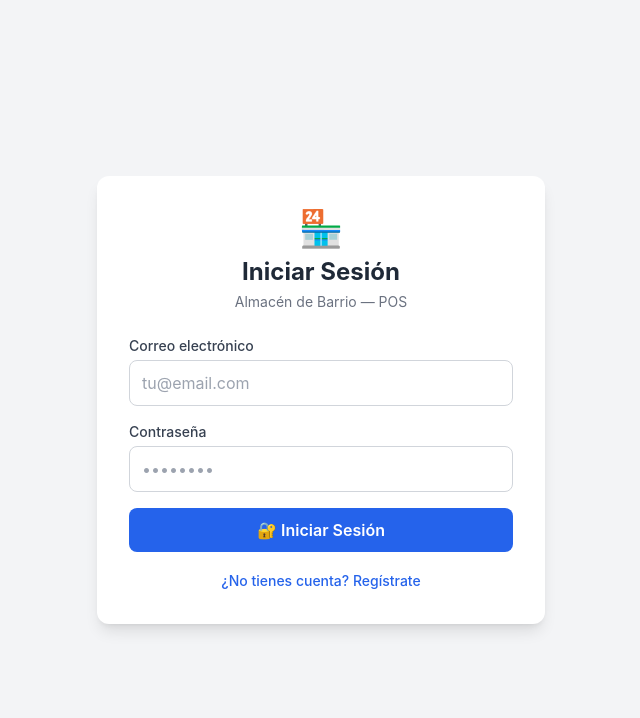
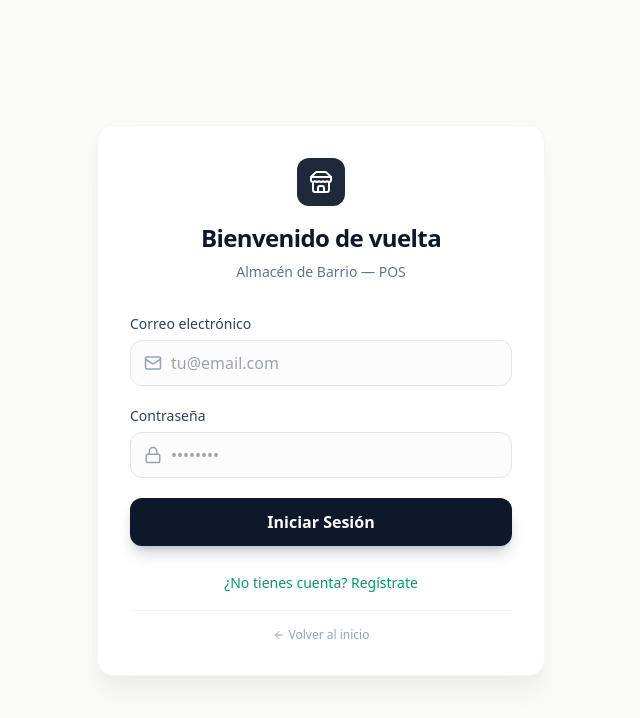
Before and after one commit to juanvvc1985/pos-almacen-barrio, a React (Vite) app: page /login in a window 1280 px wide. Shown: the top 718 px of the page, without its empty margins (319-959 px from the left). Built offline with nearby package versions, Linux system fonts and the light colour scheme; no server answers.

Commit message:
cambios landingpage

```diff
--- a/src/App.jsx
+++ b/src/App.jsx
@@ -7,10 +7,10 @@ import BetaRegister from "./pages/BetaRegister";
 import Register from "./pages/Register";
 import LandingPage from "./pages/LandingPage";
 
-// Componente para proteger rutas
+// Componente para proteger rutas privadas
 function PrivateRoute({ children }) {
   const { isAuthenticated, loading } = useAuth();
-  if (loading) return <div className="min-h-screen flex items-center justify-center bg-slate-50"><div className="animate-spin rounded-full h-8 w-8 border-b-2 border-slate-600"></div></div>;
+  if (loading) return <div className="min-h-screen flex items-center justify-center bg-stone-50"><div className="animate-spin rounded-full h-8 w-8 border-b-2 border-slate-600"></div></div>;
   return isAuthenticated ? children : <Navigate to="/login" />;
 }
 
@@ -19,23 +19,26 @@ function App() {
     <AuthProvider>
       <BrowserRouter>
         <Routes>
-          {/* Rutas Públicas */}
+          {/* Ruta pública: Landing Page (Inicio) */}
           <Route path="/" element={<LandingPage />} />
+
+          {/* Rutas públicas de autenticación */}
           <Route path="/login" element={<Login />} />
           <Route path="/registro" element={<Register />} />
           <Route path="/beta-registro" element={<BetaRegister />} />
           <Route path="/canjear-beta" element={<CanjearCodigo />} />
 
-          {/* Rutas Privadas (Dashboard) */}
+          {/* Rutas privadas (Dashboard) */}
           <Route path="/app/*" element={
             <PrivateRoute>
               <Dashboard />
             </PrivateRoute>
           } />
 
-          {/* Redirección legacy por si alguien entra a /vender directamente sin estar logueado */}
+          {/* Redirecciones legacy por si alguien entra a rutas viejas */}
           <Route path="/vender" element={<Navigate to="/app/vender" />} />
           <Route path="/productos" element={<Navigate to="/app/productos" />} />
+          <Route path="/dashboard" element={<Navigate to="/app" />} />
         </Routes>
       </BrowserRouter>
     </AuthProvider>
--- a/src/pages/LandingPage.jsx
+++ b/src/pages/LandingPage.jsx
@@ -10,37 +10,37 @@ export default function LandingPage() {
   const [menuAbierto, setMenuAbierto] = useState(false);
   const [faqAbierta, setFaqAbierta] = useState(null);
 
-  // Paleta Nórdica: Slate (Gris azulado), Stone (Gris cálido), Emerald (Verde bosque suave)
+  // Paleta Nórdica: Slate (Gris azulado), Stone (Gris cálido/piedra), Emerald (Verde bosque suave)
   const caracteristicas = [
     {
       icon: <WifiOff className="w-6 h-6 text-emerald-600" />,
-      titulo: "Offline First",
-      desc: "Vende sin internet. Tus datos se sincronizan automáticamente cuando recuperas la conexión.",
+      titulo: "100% Offline",
+      desc: "Vende sin internet. Todo se guarda localmente y se sincroniza cuando vuelvas a conectar.",
     },
     {
       icon: <Smartphone className="w-6 h-6 text-slate-600" />,
-      titulo: "Tu Celular es tu Caja",
-      desc: "Olvídate del hardware costoso. Funciona perfecto en cualquier smartphone o tablet.",
+      titulo: "Desde tu celular",
+      desc: "No necesitas computador ni caja registradora. Tu celular es tu POS.",
     },
     {
       icon: <Package className="w-6 h-6 text-stone-600" />,
-      titulo: "Stock Inteligente",
-      desc: "Controla inventario, lotes y vencimientos con alertas automáticas antes de que falte producto.",
+      titulo: "Control de stock",
+      desc: "Sabe exactamente qué tienes, qué se vende más y qué está por agotarse.",
     },
     {
       icon: <BarChart3 className="w-6 h-6 text-emerald-600" />,
-      titulo: "Reportes Claros",
-      desc: "Visualiza tus ventas diarias, productos top y fiados pendientes en gráficos limpios.",
+      titulo: "Reportes claros",
+      desc: "Ventas por día, producto, vendedor. Toma decisiones con datos reales.",
     },
     {
       icon: <Users className="w-6 h-6 text-slate-600" />,
-      titulo: "Multi-Vendedor",
-      desc: "Crea usuarios para tu equipo con permisos granulares. Sabrás quién vendió qué.",
+      titulo: "Multi-vendedor",
+      desc: "Cada vendedor con su usuario. Controla quién puede vender, editar o ver reportes.",
     },
     {
       icon: <ShieldCheck className="w-6 h-6 text-stone-600" />,
-      titulo: "Fiados Seguros",
-      desc: "Registra deudas de clientes de confianza con historial de pagos y recordatorios.",
+      titulo: "Fiados seguros",
+      desc: "Registra deudas de clientes con nombre, teléfono y dirección. Nunca pierdas una cuenta.",
     },
   ];
 
@@ -82,20 +82,24 @@ export default function LandingPage() {
 
   const faqs = [
     {
-      pregunta: "¿Realmente funciona sin internet?",
-      respuesta: "Sí, absolutamente. La aplicación guarda todo localmente en tu dispositivo. Puedes vender, registrar fiados y agregar productos sin señal. Todo se sube a la nube en segundo plano cuando tengas WiFi o datos.",
+      pregunta: "¿Necesito internet para usar Loventa?",
+      respuesta: "No. Loventa funciona 100% offline. Puedes vender, agregar productos y registrar fiados sin conexión. Todo se sincroniza automáticamente cuando recuperes internet.",
     },
     {
-      pregunta: "¿Necesito comprar una impresora especial?",
-      respuesta: "No es obligatorio, pero si quieres imprimir tickets, funciona con impresoras térmicas Bluetooth estándar (58mm u 80mm) que se conectan directo al celular.",
+      pregunta: "¿Puedo usarlo en mi computador?",
+      respuesta: "Sí, Loventa es una aplicación web responsive. Funciona perfectamente en celulares, tablets y computadores. Solo necesitas un navegador.",
     },
     {
-      pregunta: "¿Mis datos están seguros?",
-      respuesta: "Usamos Firebase de Google, la misma infraestructura que usan bancos y grandes empresas. Tus datos están encriptados y respaldados automáticamente.",
+      pregunta: "¿Qué pasa si pierdo mi celular?",
+      respuesta: "Tus datos están seguros en la nube de Firebase. Solo inicia sesión desde otro dispositivo y recuperas toda tu información al instante.",
     },
     {
-      pregunta: "¿Puedo probarlo gratis?",
-      respuesta: "Sí. Tenemos un programa Beta donde obtienes 30 días de Plan Pro gratis + 6 meses de Plan Básico gratuito. Solo necesitas un código de invitación.",
+      pregunta: "¿Puedo tener varias tiendas?",
+      respuesta: "Sí, con el Plan Pro puedes gestionar múltiples sucursales desde una sola cuenta, con reportes consolidados y stock por tienda.",
+    },
+    {
+      pregunta: "¿Cómo funciona el programa beta?",
+      respuesta: "Si tienes un código de invitación, obtienes 30 días de prueba completa del Plan Pro + 6 meses gratis. Después eliges si quedarte con el Plan Básico o Pro.",
     },
   ];
 
@@ -363,7 +367,7 @@ export default function LandingPage() {
         </div>
       </section>
 
-      {/* ─── FAQ ── */}
+      {/* ─── FAQ ─── */}
       <section id="faq" className="py-24 bg-white border-t border-stone-100">
         <div className="max-w-3xl mx-auto px-4">
           <div className="text-center mb-12">
--- a/src/pages/Login.jsx
+++ b/src/pages/Login.jsx
@@ -1,6 +1,7 @@
 import { useState } from "react";
 import { useAuth } from "../hooks/useAuth";
-import { useNavigate } from "react-router-dom";
+import { useNavigate, Link } from "react-router-dom";
+import { Store, Mail, Lock, Loader2, ArrowLeft } from "lucide-react";
 
 export default function Login() {
   const { login, registerDueño, error: authError } = useAuth();
@@ -23,7 +24,7 @@ export default function Login() {
       } else {
         await registerDueño(email, password, nombre, nombreNegocio);
       }
-      navigate("/");
+      navigate("/app"); // Redirigir al dashboard interno
     } catch (err) {
       setErrorLocal(err.message || "Error al iniciar sesión");
     } finally {
@@ -34,27 +35,29 @@ export default function Login() {
   const error = errorLocal || authError;
 
   return (
-    <div className="min-h-screen flex items-center justify-center bg-gray-100 px-4">
-      <div className="w-full max-w-md bg-white rounded-xl shadow-lg p-8">
-        <div className="text-center mb-6">
-          <div className="text-4xl mb-2">🏪</div>
-          <h1 className="text-2xl font-bold text-gray-800">
-            {modo === "login" ? "Iniciar Sesión" : "Crear Cuenta"}
+    <div className="min-h-screen flex items-center justify-center bg-stone-50 px-4 font-sans">
+      <div className="w-full max-w-md bg-white rounded-2xl shadow-xl shadow-stone-200/50 p-8 border border-stone-100">
+        <div className="text-center mb-8">
+          <div className="w-12 h-12 bg-slate-800 rounded-xl flex items-center justify-center mx-auto mb-4">
+            <Store className="w-6 h-6 text-white" />
+          </div>
+          <h1 className="text-2xl font-bold text-slate-900 tracking-tight">
+            {modo === "login" ? "Bienvenido de vuelta" : "Crear Cuenta"}
           </h1>
-          <p className="text-gray-500 text-sm mt-1">Almacén de Barrio — POS</p>
+          <p className="text-slate-500 text-sm mt-2">Almacén de Barrio — POS</p>
         </div>
 
         {error && (
-          <div className="bg-red-50 border border-red-200 text-red-700 px-4 py-3 rounded-lg mb-4 text-sm">
-            {error}
+          <div className="bg-red-50 border border-red-100 text-red-700 px-4 py-3 rounded-xl mb-6 text-sm flex items-start gap-2">
+            <span className="font-medium">Error:</span> {error}
           </div>
         )}
 
-        <form onSubmit={handleSubmit} className="space-y-4">
+        <form onSubmit={handleSubmit} className="space-y-5">
           {modo === "registro" && (
             <>
               <div>
-                <label htmlFor="nombre" className="block text-sm font-medium text-gray-700 mb-1">
+                <label htmlFor="nombre" className="block text-sm font-medium text-slate-700 mb-1.5">
                   Tu nombre
                 </label>
                 <input
@@ -65,12 +68,12 @@ export default function Login() {
                   required
                   value={nombre}
                   onChange={(e) => setNombre(e.target.value)}
-                  className="w-full border border-gray-300 rounded-lg px-3 py-2.5 focus:ring-2 focus:ring-blue-500 focus:border-blue-500 transition"
+                  className="w-full border border-stone-200 rounded-xl px-4 py-2.5 focus:ring-2 focus:ring-emerald-500 focus:border-emerald-500 transition bg-stone-50/50"
                   placeholder="Juan Pérez"
                 />
               </div>
               <div>
-                <label htmlFor="nombreNegocio" className="block text-sm font-medium text-gray-700 mb-1">
+                <label htmlFor="nombreNegocio" className="block text-sm font-medium text-slate-700 mb-1.5">
                   Nombre del negocio
                 </label>
                 <input
@@ -81,7 +84,7 @@ export default function Login() {
                   required
                   value={nombreNegocio}
                   onChange={(e) => setNombreNegocio(e.target.value)}
-                  className="w-full border border-gray-300 rounded-lg px-3 py-2.5 focus:ring-2 focus:ring-blue-500 focus:border-blue-500 transition"
+                  className="w-full border border-stone-200 rounded-xl px-4 py-2.5 focus:ring-2 focus:ring-emerald-500 focus:border-emerald-500 transition bg-stone-50/50"
                   placeholder="Mi Almacén"
                 />
               </div>
@@ -89,9 +92,11 @@ export default function Login() {
           )}
 
           <div>
-            <label htmlFor="email" className="block text-sm font-medium text-gray-700 mb-1">
+            <label htmlFor="email" className="block text-sm font-medium text-slate-700 mb-1.5">
               Correo electrónico
             </label>
+            <div className="relative">
+              <Mail className="absolute left-3.5 top-1/2 -translate-y-1/2 text-slate-400" size={18} />
               <input
                 id="email"
                 name="email"
@@ -100,15 +105,18 @@ export default function Login() {
                 required
                 value={email}
                 onChange={(e) => setEmail(e.target.value)}
-              className="w-full border border-gray-300 rounded-lg px-3 py-2.5 focus:ring-2 focus:ring-blue-500 focus:border-blue-500 transition"
+                className="w-full border border-stone-200 rounded-xl pl-10 pr-4 py-2.5 focus:ring-2 focus:ring-emerald-500 focus:border-emerald-500 transition bg-stone-50/50"
                 placeholder="tu@email.com"
               />
             </div>
+          </div>
 
           <div>
-            <label htmlFor="password" className="block text-sm font-medium text-gray-700 mb-1">
+            <label htmlFor="password" className="block text-sm font-medium text-slate-700 mb-1.5">
               Contraseña
             </label>
+            <div className="relative">
+              <Lock className="absolute left-3.5 top-1/2 -translate-y-1/2 text-slate-400" size={18} />
               <input
                 id="password"
                 name="password"
@@ -117,38 +125,44 @@ export default function Login() {
                 required
                 value={password}
                 onChange={(e) => setPassword(e.target.value)}
-              className="w-full border border-gray-300 rounded-lg px-3 py-2.5 focus:ring-2 focus:ring-blue-500 focus:border-blue-500 transition"
+                className="w-full border border-stone-200 rounded-xl pl-10 pr-4 py-2.5 focus:ring-2 focus:ring-emerald-500 focus:border-emerald-500 transition bg-stone-50/50"
                 placeholder="••••••••"
               />
+            </div>
           </div>
 
           <button
             type="submit"
             disabled={cargando}
-            className="w-full bg-blue-600 hover:bg-blue-700 text-white font-semibold py-2.5 rounded-lg transition disabled:opacity-50 disabled:cursor-not-allowed"
+            className="w-full bg-slate-900 hover:bg-slate-800 text-white font-semibold py-3 rounded-xl transition disabled:opacity-50 disabled:cursor-not-allowed flex items-center justify-center gap-2 shadow-lg shadow-slate-900/20"
           >
-            {cargando
-              ? "Cargando..."
-              : modo === "login"
-              ? "🔐 Iniciar Sesión"
-              : "✨ Crear Cuenta"}
+            {cargando ? <Loader2 className="w-5 h-5 animate-spin" /> : null}
+            {cargando ? "Procesando..." : modo === "login" ? "Iniciar Sesión" : "Crear Cuenta"}
           </button>
         </form>
 
-        <div className="mt-4 text-center">
+        <div className="mt-6 text-center">
           <button
             type="button"
             onClick={() => {
               setModo(modo === "login" ? "registro" : "login");
               setErrorLocal("");
             }}
-            className="text-blue-600 hover:text-blue-800 text-sm font-medium"
+            className="text-emerald-600 hover:text-emerald-700 text-sm font-medium transition"
           >
             {modo === "login"
               ? "¿No tienes cuenta? Regístrate"
               : "¿Ya tienes cuenta? Inicia sesión"}
           </button>
         </div>
+
+        {modo === "login" && (
+          <div className="mt-4 pt-4 border-t border-stone-100 text-center">
+             <Link to="/" className="text-xs text-slate-400 hover:text-slate-600 flex items-center justify-center gap-1">
+               <ArrowLeft size={12} /> Volver al inicio
+             </Link>
+          </div>
+        )}
       </div>
     </div>
   );
```
Lines whose indentation alone changed are shown as unchanged.
